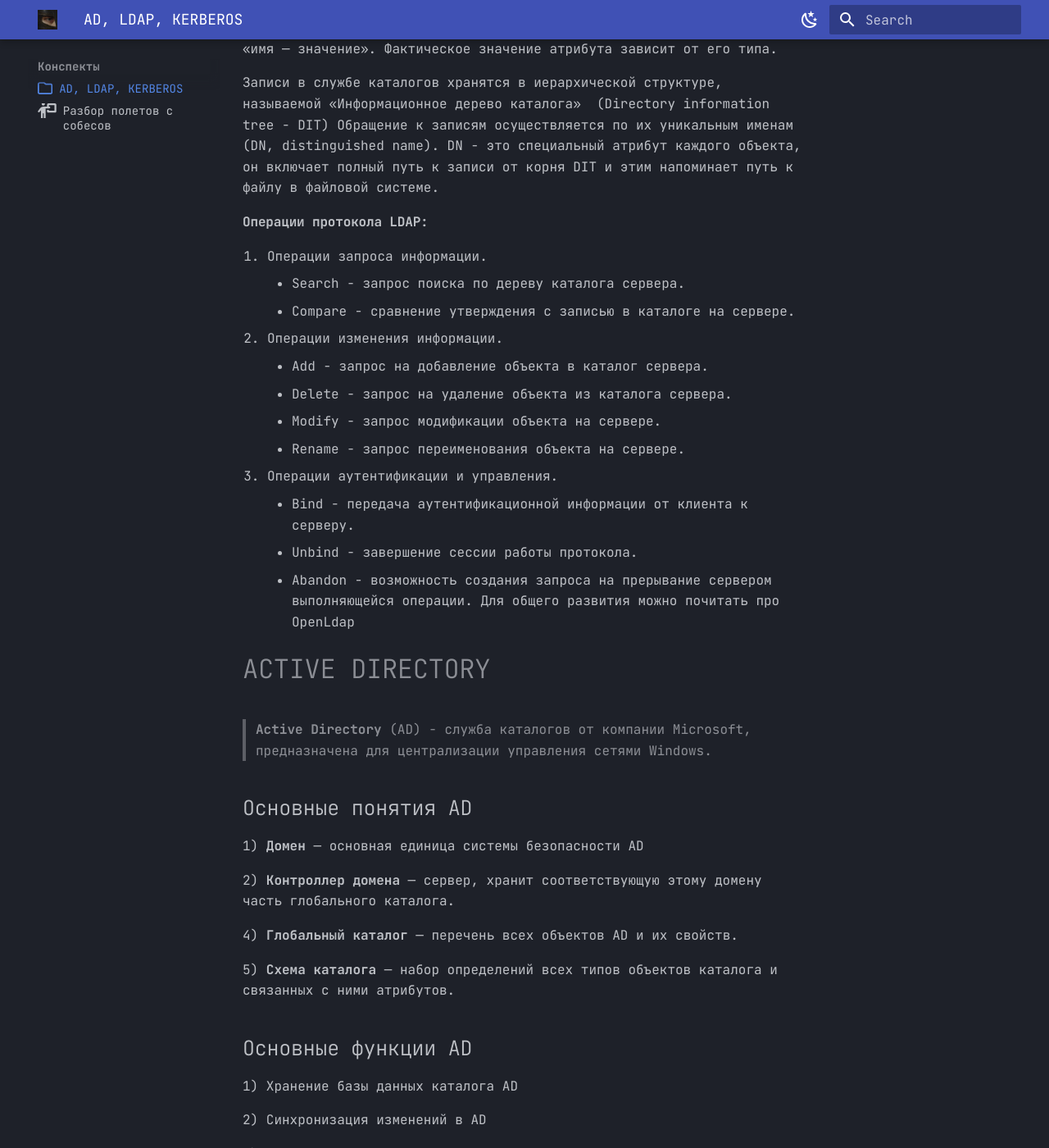
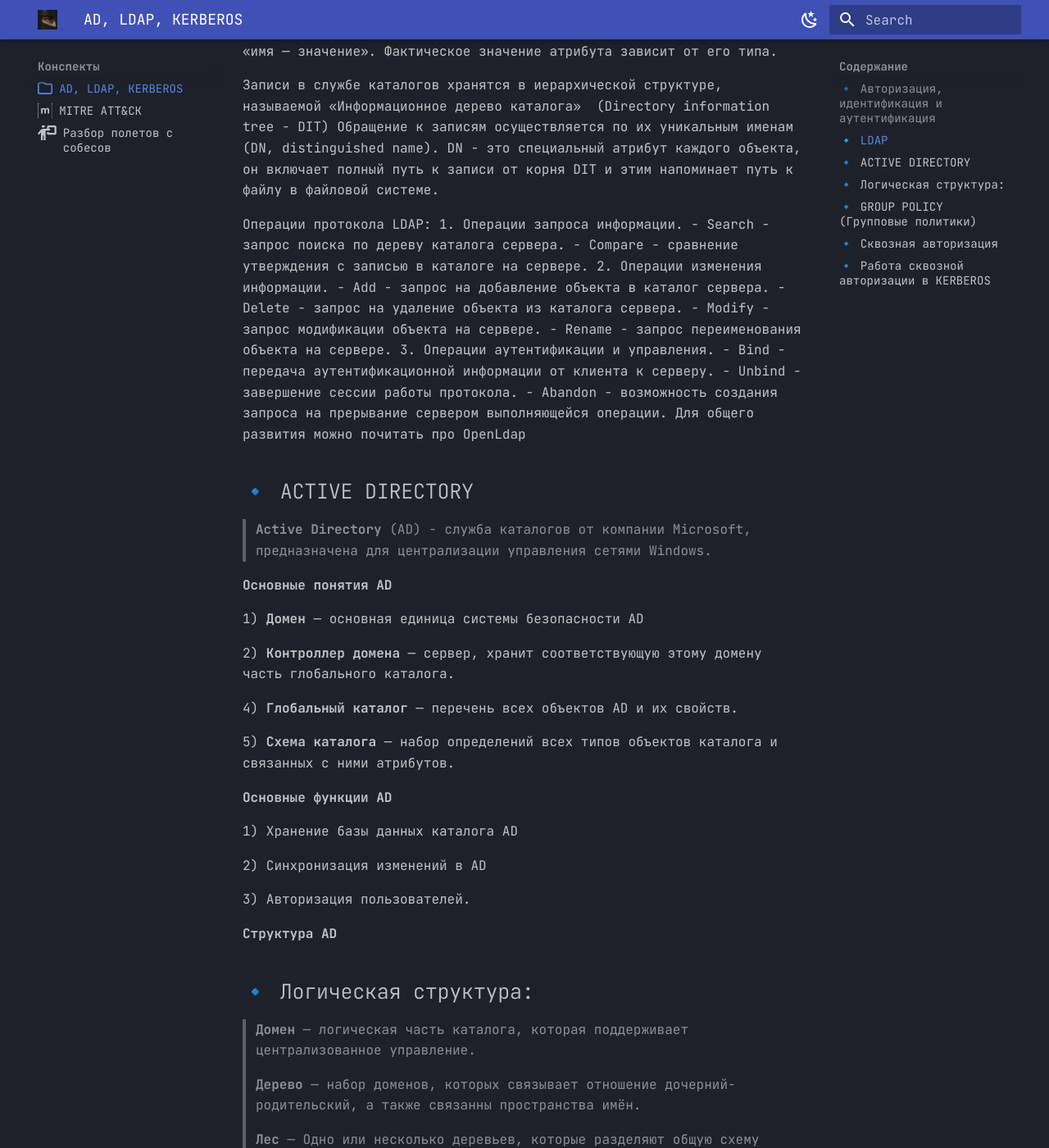
Before and after one commit to objoracoda/soc-castle, an MkDocs documentation site: the page built from docs/notes/ad_ldap_kerberos.md, in a window 1280 px wide and 1400 px high, scrolled down 1245 px. Shown: the whole window at 82% size. Built offline with MkDocs 1.6.1 and Material for MkDocs 9.7.7, drawn with Linux system fonts in a browser that asks for light colours; some web fonts are replaced; some of the changed text lies outside the part shown.

Commit message:
Добавил конспект по митре

```diff
--- a/docs/notes/ad_ldap_kerberos.md
+++ b/docs/notes/ad_ldap_kerberos.md
@@ -1,7 +1,8 @@
 ---
 icon: fontawesome/regular/folder
 ---
-# Авторизация, идентификация и аутентификация
+#AD, LDAP, KERBEROS
+## 🔹 Авторизация, идентификация и аутентификация
 
 >**Идентификация** – это процедура распознавания субъекта по его идентификатору
 
@@ -25,7 +26,7 @@ icon: fontawesome/regular/folder
 
 - И в конце предоставляют доступ – авторизация
 
-# LDAP
+## 🔹 LDAP
 
 >**Протокол LDAP (Lightweight Directory Access Protocol)** — легковесный протокол для доступа к службе сетевого каталога. Использует протокол 389. С расширением шифрования SSL - 636
 
@@ -35,7 +36,7 @@ icon: fontawesome/regular/folder
 
 Записи в службе каталогов хранятся в иерархической структуре, называемой «Информационное дерево каталога»  (Directory information tree - DIT) Обращение к записям осуществляется по их уникальным именам (DN, distinguished name). DN - это специальный атрибут каждого объекта, он включает полный путь к записи от корня DIT и этим напоминает путь к файлу в файловой системе.
 
-#### Операции протокола LDAP:
+Операции протокола LDAP:
 1. Операции запроса информации.
     - Search - запрос поиска по дереву каталога сервера.
     - Compare - сравнение утверждения с записью в каталоге на сервере.
@@ -51,11 +52,11 @@ icon: fontawesome/regular/folder
 Для общего развития можно почитать про OpenLdap
 
 
-# ACTIVE DIRECTORY
+## 🔹 ACTIVE DIRECTORY
 
 > **Active Directory** (AD) - служба каталогов от компании Microsoft, предназначена для централизации управления сетями Windows.
 
-## Основные понятия AD
+**Основные понятия AD**
 
 1) **Домен** — основная единица системы безопасности AD
 
@@ -65,7 +66,7 @@ icon: fontawesome/regular/folder
 
 5) **Схема каталога** — набор определений всех типов объектов каталога и связанных с ними атрибутов.
 
-## Основные функции AD
+**Основные функции AD**
 
 1) Хранение базы данных каталога AD
 
@@ -73,9 +74,9 @@ icon: fontawesome/regular/folder
 
 3) Авторизация пользователей.
 
-## Структура AD
+**Структура AD**
 
-### Логическая структура:
+## 🔹 Логическая структура:
 
 >**Домен** — логическая часть каталога, которая поддерживает централизованное управление.
 
@@ -84,12 +85,12 @@ icon: fontawesome/regular/folder
 >**Лес** — Одно или несколько деревьев, которые разделяют общую схему глобального каталога. В лесу все домены объединены двусторонними доверительными отношениями.
 
 ![](imgs/Pastedimage20250219124746.png)
-### Физическая структура:
+**Физическая структура:**
 
 **Сайт** — группа IP-сетей, соединённых между собой быстрыми и надёжными коммуникациями.
 
 ![](imgs/Pastedimage20250219125216.png)
-## Протокол RPC в AD:
+**Протокол RPC в AD:**
 
 RPC — это протокол, который позволяет программам на одном компьютере вызывать процедуры (или функции) на другом компьютере, как если бы они были локальными. В среде Active Directory RPC используется для:
 
@@ -99,7 +100,7 @@ RPC — это протокол, который позволяет програ
 
 Для репликации между сайтами кроме RPC может использоваться также протокол SMTP, данные при передаче сжимаются (в результате сетевой трафик составляет от 10 до 40% от первоначального значения), передача изменений происходит по определенному расписанию. Если имеется несколько маршрутов передачи данных, то система выбирает маршрут с наименьшей стоимостью.
 
-## GROUP POLICY (Групповые политики)
+## 🔹 GROUP POLICY (Групповые политики)
 
 >**Групповые политики** позволяют настраивать различные параметры компьютеров и пользовательской рабочей среды сразу в масштабах сайта AD, домена, организационного подразделения (детализацию настроек можно проводить вплоть до отдельного компьютера или пользователя). Настраивать можно широкий набор параметров — сценарии входа в систему и завершения сеанса работы в системе, параметры Рабочего стола и Панели управления, размещения личных папок пользователя, настройки безопасности системы (политики паролей, управления учетными записями, аудита доступа к сетевым ресурсам, управления сертификатами и т.д.), развертывания приложений и управления их жизненным циклом.
 
@@ -118,11 +119,11 @@ RPC — это протокол, который позволяет програ
 **Сервер сценариев Windows** (англ. Windows Script Host, WSH) — компонент Microsoft Windows, предназначенный для запуска сценариев на скриптовых языках JScript и VBScript, а также и на других дополнительно устанавливаемых языках (например, Perl).
 
 
-# Сквозная авторизация
+## 🔹 Сквозная авторизация
 
 >**Single Sign-On (SSO)** — это механизм, позволяющий пользователю пройти аутентификацию (вход со своими учетными данными) единовременно и получить доступ к различным программным продуктам, используя один идентификатор.
 
-## Основные понятия:
+**Основные понятия:**
 
 >**Realm** — область действия (в нашем случае - домен).
 
@@ -138,7 +139,7 @@ RPC — это протокол, который позволяет програ
 Вид: _service-name/host[:port]@REALM_
 Пример: _`HTTP/site.example.com@EXAMPLE.COM`_
 
-## Работа сквозной авторизации в KERBEROS
+## 🔹 Работа сквозной авторизации в KERBEROS
 
 >**KDC** (Key distribution center) — центр распространения ключей, состоит из:
 
--- a/mkdocs.yml
+++ b/mkdocs.yml
@@ -52,6 +52,7 @@ nav:
     - 'Сетевая безопасность': sobes/net_sec.md
   - 'Конспекты':
       - 'AD, LDAP, KERBEROS': notes/ad_ldap_kerberos.md
+      - 'MITRE ATT&CK': notes/mitreattack.md
       - 'Разбор полетов с собесов': notes/sobes_polety.md
 
 
```
Also changed, not shown: docs/notes/mitreattack.md (added, +118 -0 lines).
